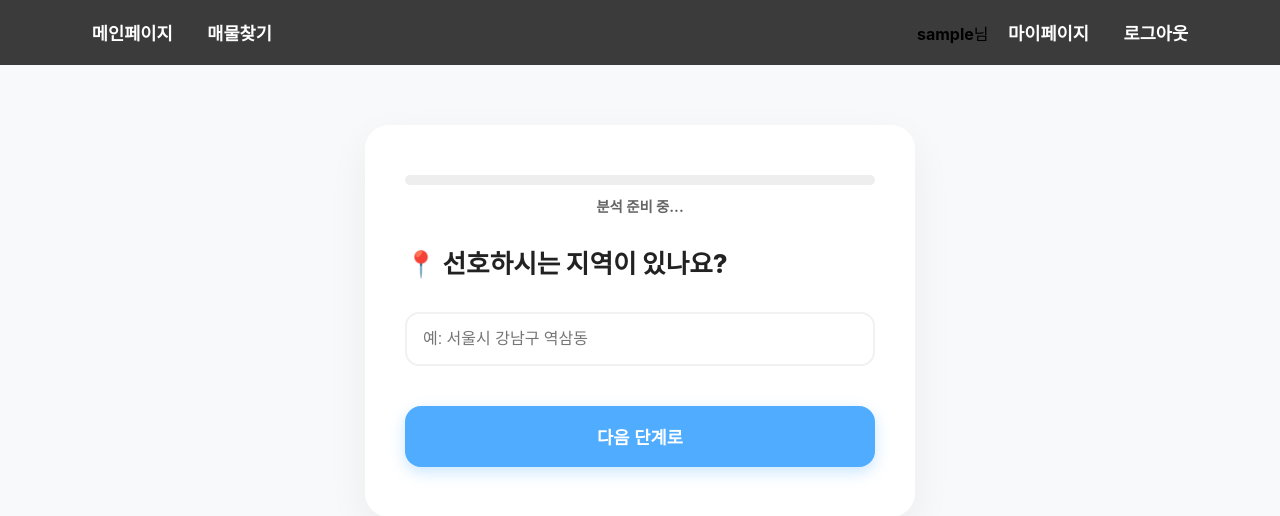
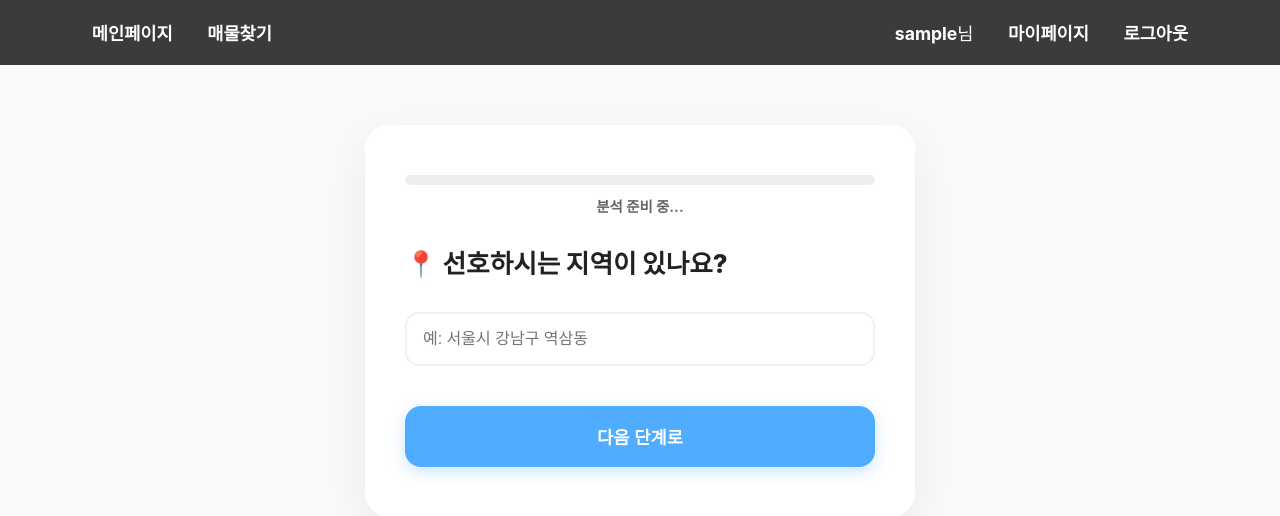
Before and after one commit to EverJoyyyL20/Sesac_Final, a Flask app: page /survey in a window 1280 px wide. Shown: the top 516 px of the page. Run offline with Flask 3, Linux system fonts and the light colour scheme; the visitor is signed in with stand-in values (Sample User, id 1); parts of the project's set-up code (start-up, migrations or seed data) failed here and were passed over.

Commit message:
닉네임이 안보이는 버그를 고쳤습니다.

```diff
--- a/house_project/static/css/common.css
+++ b/house_project/static/css/common.css
@@ -59,3 +59,10 @@ body, html {
 .footer a:hover {
     text-decoration: underline;
 }
+
+/* 닉네임 표시 스타일 */
+.welcome-text {
+            font-size: 1.1rem;
+            margin-right: 15px;
+            color: #fff;
+        }
```
